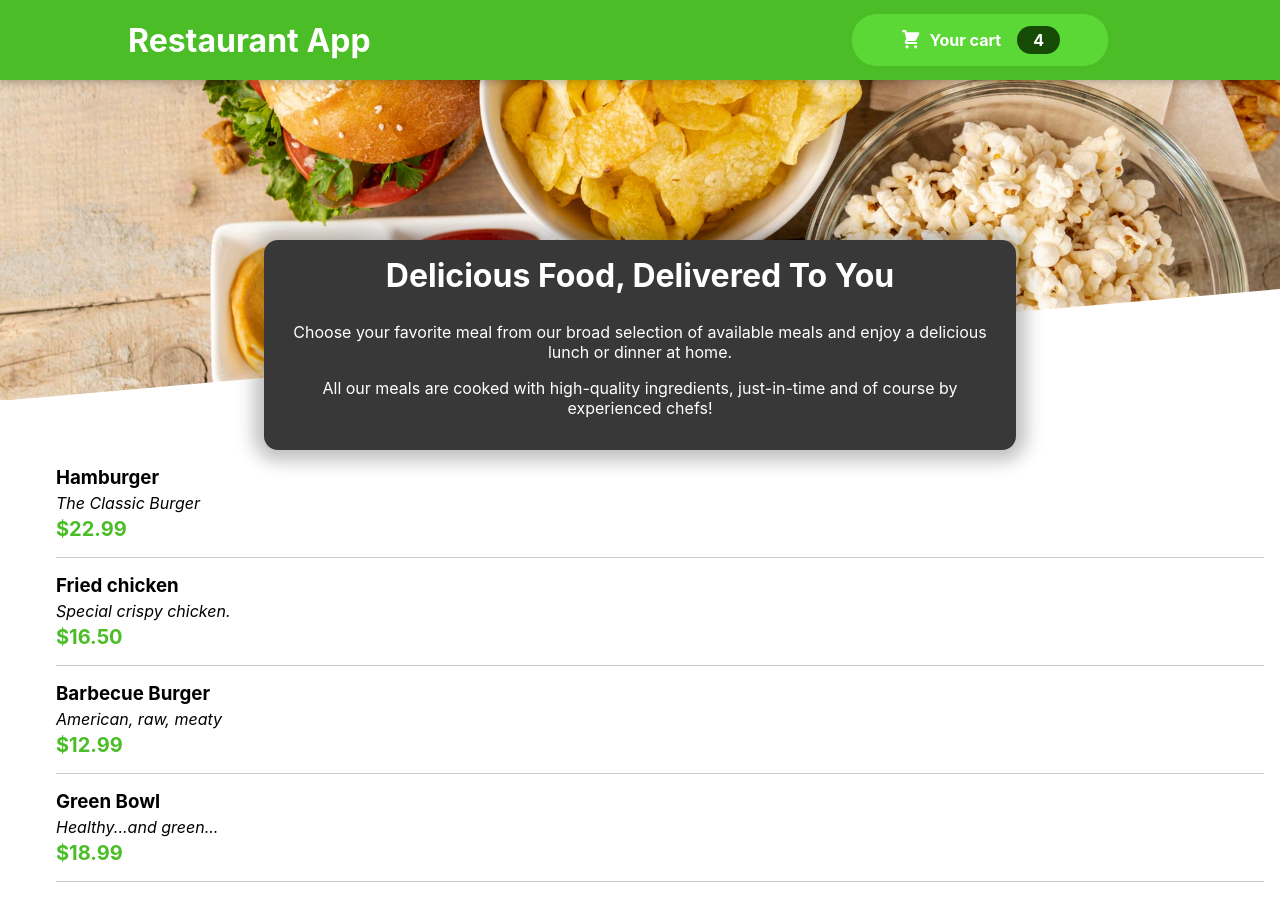
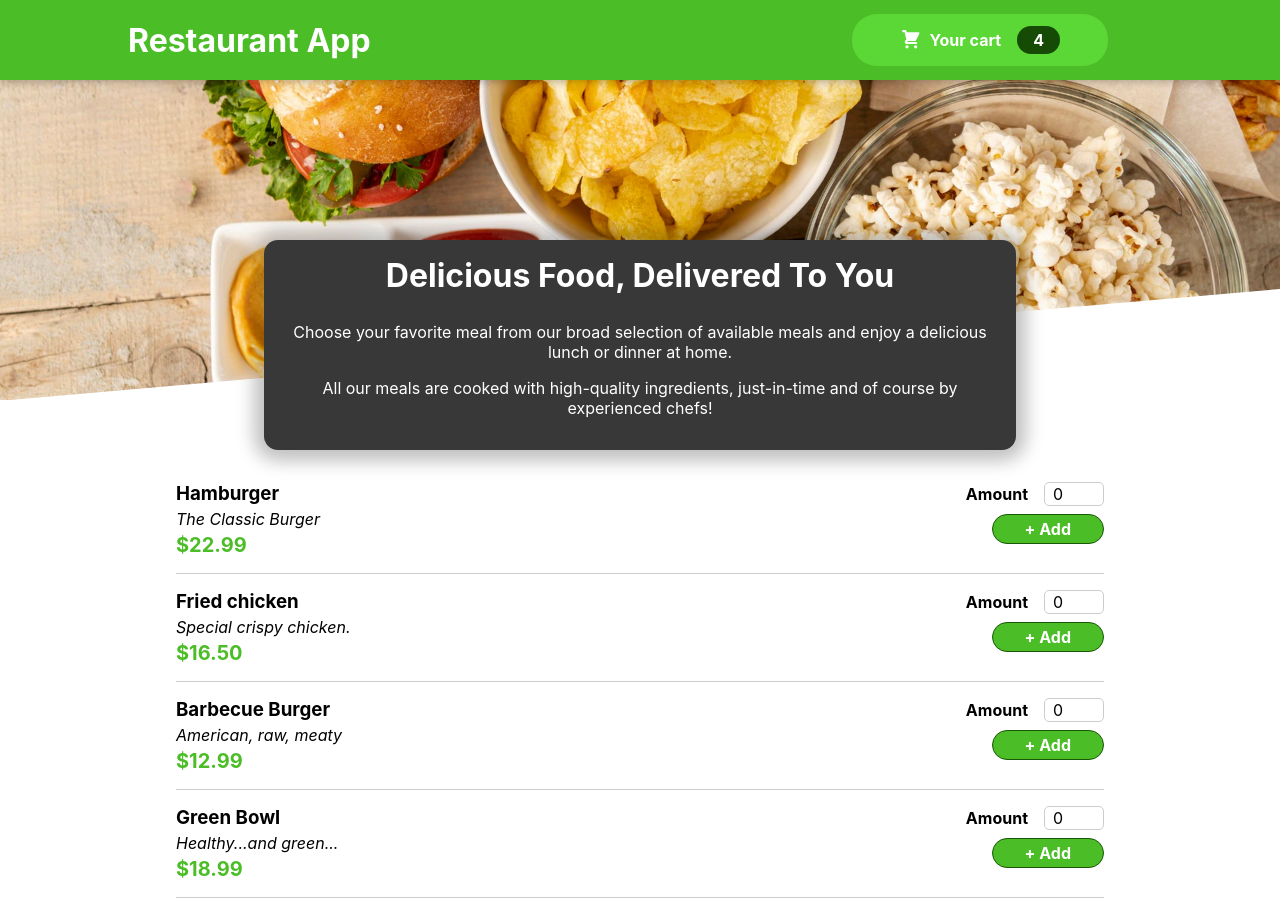
Before and after one commit to lssotog/restaurant-app, a React (Vite) app: page / in a window 1280 px wide. Shown: the top 916 px of the page. Built offline with nearby package versions, Linux system fonts and the light colour scheme.

Commit message:
Amount, React ref added

```diff
--- a/src/components/Meals/AvailableMeals.jsx
+++ b/src/components/Meals/AvailableMeals.jsx
@@ -40,8 +40,8 @@ const AvailableMeals = () => {
   ));
 
   return (
-    <section className={classes.meal}>
-      <ul className={classes.meal}>{mealList}</ul>
+    <section className={classes.meals}>
+      <ul>{mealList}</ul>
     </section>
   );
 };
--- a/src/components/Meals/MealItem/MealItem.jsx
+++ b/src/components/Meals/MealItem/MealItem.jsx
@@ -1,13 +1,17 @@
+import { MealItemForm } from "./MealItemForm";
 import classes from "./MealItem.module.css";
 
-export const MealItem = (props) => {
-  const price = `$${props.price.toFixed(2)}`;
+export const MealItem = ({ name, description, price, id }) => {
+  const priceFixed = `$${price.toFixed(2)}`;
   return (
     <li className={classes.meal}>
       <div>
-        <h3>{props.name}</h3>
-        <div className={classes.description}>{props.description}</div>
-        <div className={classes.price}>{price}</div>
+        <h3>{name}</h3>
+        <div className={classes.description}>{description}</div>
+        <div className={classes.price}>{priceFixed}</div>
+      </div>
+      <div>
+        <MealItemForm id={id} />
       </div>
     </li>
   );
--- /dev/null
+++ b/src/components/Meals/MealItem/MealItemForm.jsx
@@ -0,0 +1,45 @@
+import { useState, useEffect, useRef } from "react";
+import { Input } from "../../UI/Input";
+import classes from "./MealItemForm.module.css";
+
+export const MealItemForm = ({ id }) => {
+  const [amountIsValid, setAmountIsValid] = useState(true);
+  const amountInputRef = useRef();
+
+  const submitHandler = (event) => {
+    event.preventDefault();
+
+    const enteredAmount = amountInputRef.current.value;
+    const enteredAmountNumber = +enteredAmount;
+
+    setAmountIsValid(
+      enteredAmount.trim().length === 0 ||
+        enteredAmountNumber < 1 ||
+        enteredAmountNumber > 10
+        ? false
+        : true
+    );
+
+    amountInputRef.current.value = "0";
+  };
+  return (
+    <>
+      <form className={classes.form} onSubmit={submitHandler}>
+        <Input
+          ref={amountInputRef}
+          label="Amount"
+          input={{
+            id: "amount_" + id,
+            type: "number",
+            min: "1",
+            max: "10",
+            step: "1",
+            defaultValue: "0",
+          }}
+        />
+        <button>+ Add</button>
+        {!amountIsValid && <p>Please enter a valid amount (1-10)</p>}
+      </form>
+    </>
+  );
+};
--- /dev/null
+++ b/src/components/Meals/MealItem/MealItemForm.module.css
@@ -0,0 +1,20 @@
+.form {
+  text-align: right;
+}
+
+.form button {
+  font: inherit;
+  cursor: pointer;
+  background-color: #4bbd27;
+  border: 1px solid #185705;
+  color: white;
+  padding: 0.25rem 2rem;
+  border-radius: 20px;
+  font-weight: bold;
+}
+
+.form button:hover,
+.form button:active {
+  background-color: #4d7641;
+  border-color: #185705;
+}
--- /dev/null
+++ b/src/components/UI/Input.jsx
@@ -0,0 +1,11 @@
+import React from "react";
+import classes from "./Input.module.css";
+
+export const Input = React.forwardRef((props, ref) => {
+  return (
+    <div className={classes.input}>
+      <label htmlFor={props.input.id}>{props.label}</label>
+      <input ref={ref} {...props.input} />
+    </div>
+  );
+});
--- /dev/null
+++ b/src/components/UI/Input.module.css
@@ -0,0 +1,18 @@
+.input {
+  display: flex;
+  align-items: center;
+  margin-bottom: 0.5rem;
+}
+
+.input label {
+  font-weight: bold;
+  margin-right: 1rem;
+}
+
+.input input {
+  width: 3rem;
+  border-radius: 5px;
+  border: 1px solid #ccc;
+  font: inherit;
+  padding-left: 0.5rem;
+}
```
